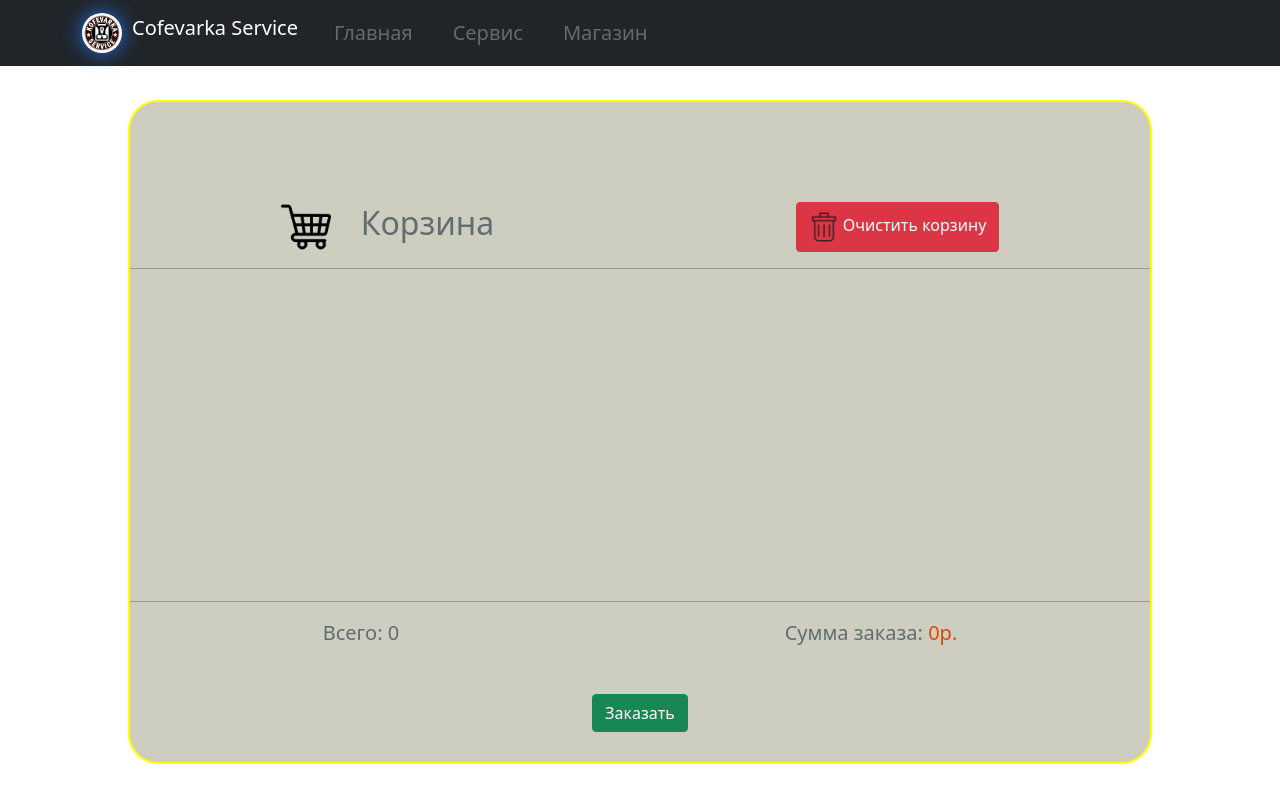
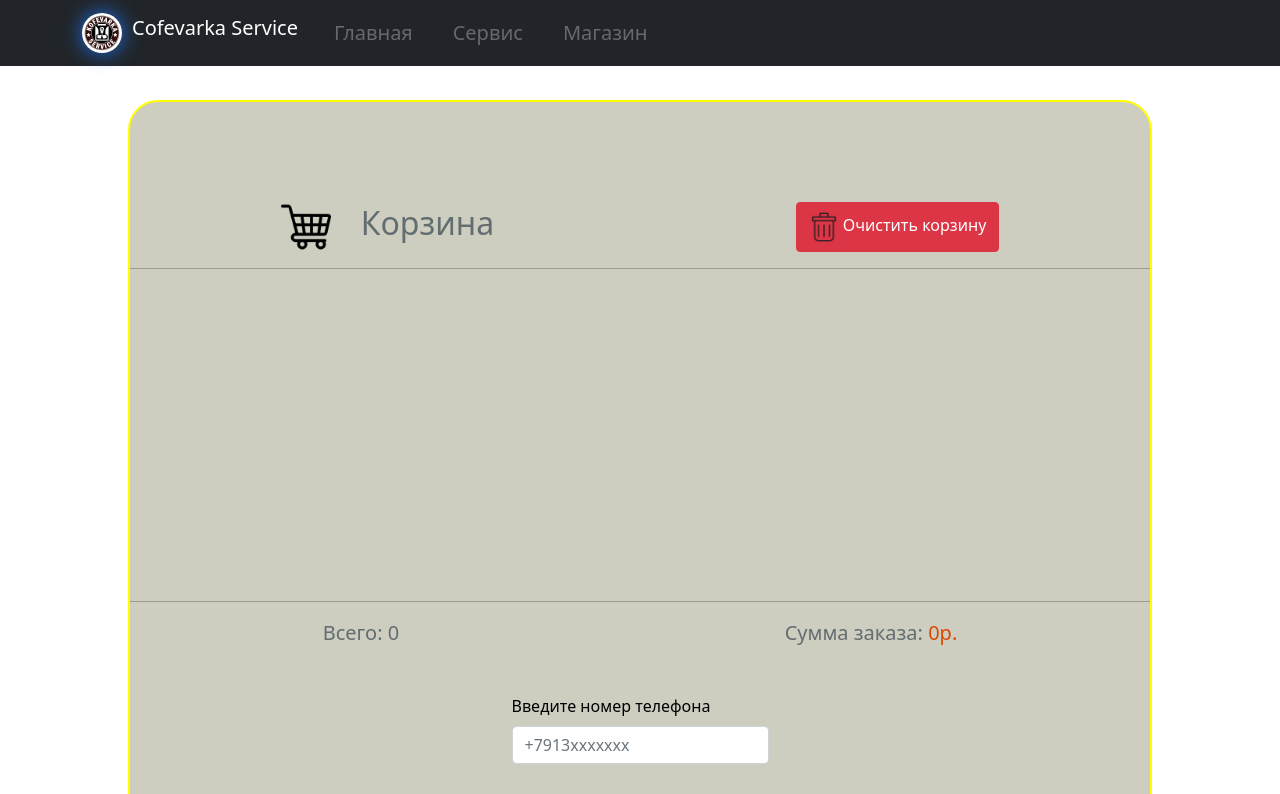
Before and after one commit to EvgeniyOl/KOFEVARKA_SERVICE, a React (Create React App) app: page /basket in a window 1280 px wide. Shown: the top 794 px of the page. Built offline with nearby package versions, Linux system fonts and the light colour scheme.

Commit message:
build basket application

```diff
--- a/src/Components/Layout/Layout.tsx
+++ b/src/Components/Layout/Layout.tsx
@@ -44,9 +44,9 @@ const Layout: React.FC = () => {
         </Container>
       </Navbar>
 
-      <body className="body">
+      <div className="body">
         <Outlet />
-      </body>
+      </div>
 
       <footer className="footer-container">
         <ul className="ul-footer">
--- a/src/Pages/BasketPage/BasketPage.tsx
+++ b/src/Pages/BasketPage/BasketPage.tsx
@@ -6,6 +6,8 @@ import { basketSelector, clearItems } from '../../Redux/Slices/basketSlice';
 import BasketItems from './BasketItem';
 import axios from 'axios';
 import { getApplication } from '../../utils/getApplicationData';
+import { Button, Form } from 'react-bootstrap';
+import { useForm } from 'react-hook-form';
 
 const BasketPage: React.FC = () => {
   const { items, totalPrice } = useSelector(basketSelector);
@@ -16,19 +18,35 @@ const BasketPage: React.FC = () => {
   };
   const totalCount = items.reduce((sum, item) => sum + item.count, 0);
 
-  const onSubmit = () => {
+  const {
+    register, //набор св-в
+    formState: { errors },
+    handleSubmit, //обертка
+    reset, //сброс после отправки
+  } = useForm();
+
+  const onSubmit = (data: any) => {
     const telegramToken = process.env.REACT_APP_TOKEN;
     const CHAT_ID = '-707751403';
     const URL_API = `https://api.telegram.org/bot${telegramToken}/sendMessage`;
 
     let message = `<b>Заявка с сайта!</b>\n`;
-    message += JSON.stringify(getApplication(), null, '\t');
+    const { itemData, totalPriceData } = getApplication();
+    message += JSON.stringify({ itemData, totalPriceData, data }, null, '\t');
+    if (itemData.length > 0) {
       axios.post(URL_API, {
         chat_id: CHAT_ID,
         parse_mode: 'html',
         text: message,
       });
-    console.log(getApplication());
+      console.log(message);
+      alert('Мы получили ваш заказ, ожидайте звонка');
+      reset();
+      dispatch(clearItems());
+      window.localStorage.clear();
+    } else {
+      alert('Ваша корзина пуста');
+    }
   };
 
   return (
@@ -57,9 +75,29 @@ const BasketPage: React.FC = () => {
           </p>
         </div>
         <div className="basket-pay">
-          <button onClick={onSubmit} className="btn btn-success">
+          <Form onSubmit={handleSubmit(onSubmit)}>
+            <Form.Group>
+              <Form.Label>Введите номер телефона</Form.Label>
+              <Form.Control
+                placeholder="+7913xxxxxxx"
+                {...register('PhoneNumber', {
+                  required: 'Поле обязательно к заполнению!',
+                  minLength: {
+                    value: 11,
+                    message: 'Минимум 11 символов!',
+                  },
+                  maxLength: {
+                    value: 12,
+                    message: 'Максимум 12 символов!',
+                  },
+                })}
+              />
+            </Form.Group>
+            <p className="errors">{errors?.PhoneNumber?.message}</p>
+            <Button type="submit" className="btn btn-success mt-3 w-100">
               Заказать
-          </button>
+            </Button>{' '}
+          </Form>
         </div>
       </div>
     </div>
```
Lines whose indentation alone changed are shown as unchanged.
